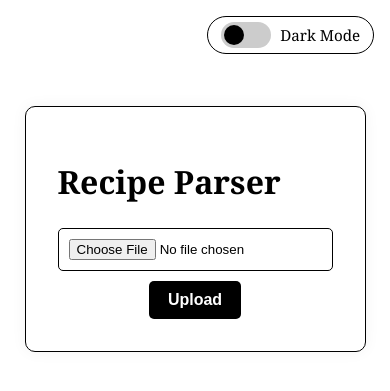
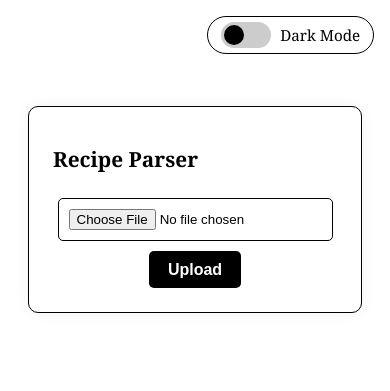
Before and after one commit to leahcschatz/RecipeHelper, a Flask app: page / in a window 390 px wide. Shown: the top 391 px of the page. Run offline with Flask 3, Linux system fonts and the light colour scheme.

Commit message:
mweb responsive recipe upload

```diff
--- a/static/css/upload.css
+++ b/static/css/upload.css
@@ -124,3 +124,17 @@ body {
     border: 2px solid rgba(0, 0, 0, 0.3); /* light black-gray ring */
     border-top-color: #000000; /* solid black highlight */
   }
+
+  /* --- Mobile responsiveness --- */
+/* --- Mobile responsiveness --- */
+@media (max-width: 600px) {
+  .upload-container {
+    width: 90%;
+    max-width: 320px;
+    padding: 1.5rem;
+  }
+
+  h1 {
+    font-size: 1.3rem;
+  }
+}
--- a/templates/base.html
+++ b/templates/base.html
@@ -2,6 +2,7 @@
 <html lang="en">
     <head>
         <meta charset="UTF-8">
+        <meta name="viewport" content="width=device-width, initial-scale=1.0">
         <title>{% block title %}Recipe Helper{% endblock %}</title>
 
         <!-- Shared Dark Mode Styles -->
```
Lines whose indentation alone changed are shown as unchanged.
